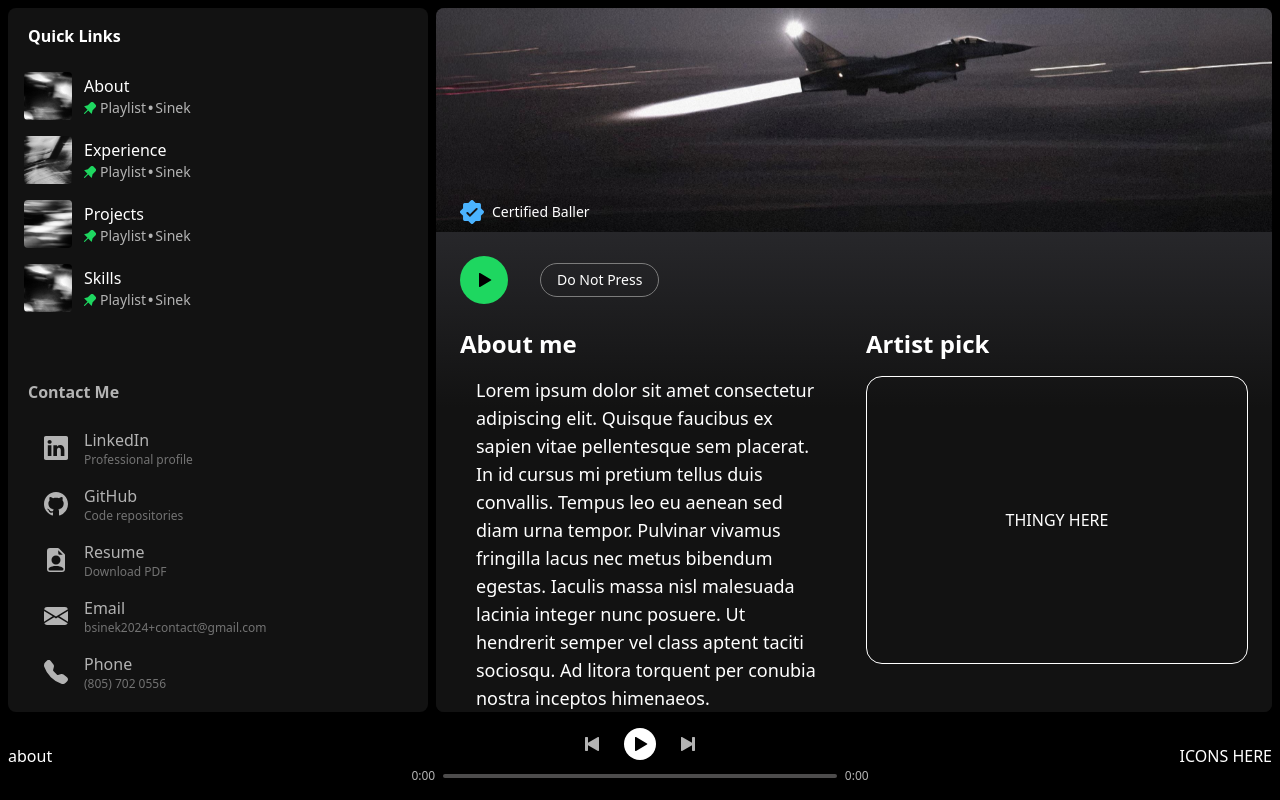
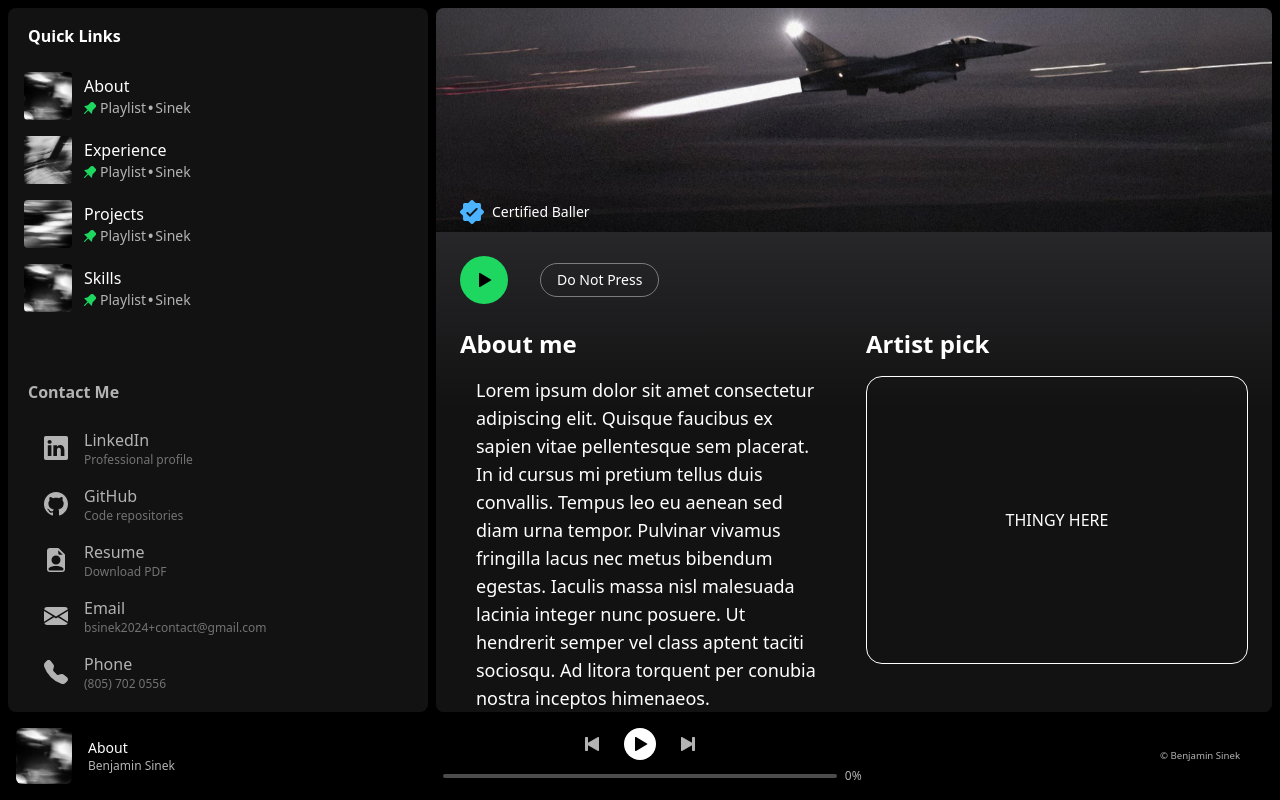
Before and after one commit to bsinek/my-portfolio, a React (Vite) app: page / in a window 1280 px wide. Built offline with nearby package versions, Linux system fonts and the light colour scheme; a web font is replaced by a local one.

Commit message:
feat(playbar): add section data and fully implement playbar

```diff
--- a/src/components/Playbar/Playbar.jsx
+++ b/src/components/Playbar/Playbar.jsx
@@ -1,8 +1,33 @@
 export const Playbar = ({ activeSection, sectionProgress }) => {
+    const sections = {
+        about: {
+            title: "About",
+            img: "img/smoke1.jpg",
+        },
+        experience: {
+            title: "Experience",
+            img: "img/smoke3.jpg",
+        },
+        projects: {
+            title: "Projects",
+            img: "img/smoke2.jpg",
+        },
+        skills: {
+            title: "Skills",
+            img: "img/smoke4.jpg",
+        },
+    }
+
     return (
         <div className="flex items-center justify-between h-22 -m-2 p-2 bg-black">
-            <div className="w-[30%]">
-                {activeSection}
+            <div className="w-[30%] h-14 flex gap-4 pl-2">
+                <div className="h-14 aspect-square bg-dark-grey rounded-md overflow-hidden">
+                    <img src={sections[activeSection].img}/>
+                </div>
+                <div className="flex flex-col justify-center font-light">
+                    <span className="text-sm">{sections[activeSection].title}</span>
+                    <span className="text-light-grey text-xs">Benjamin Sinek</span>
+                </div>
             </div>
             <div className="flex flex-col flex-1 gap-2">
                 <div className="flex justify-center items-center gap-4 h-8">
@@ -24,18 +49,18 @@ export const Playbar = ({ activeSection, sectionProgress }) => {
                 </div>
                 {/* progress bar */}
                 <div className="flex h-4 items-center justify-center gap-2 text-light-grey text-xs tabular-nums">
-                    <div className="w-12 text-right">0:00</div>
+                    <div className="w-12 text-right"></div>
                     <div className="h-1/4 flex-1 bg-dark-grey rounded-xs relative">
                         <div
                             className="absolute left-0 h-full bg-white rounded-xs"
                             style={{ width: `${sectionProgress * 100}%` }}
                         />
                     </div>
-                    <div className="w-12 text-left">0:00</div>
+                    <div className="w-12 text-left">{Math.round(sectionProgress * 100)}%</div>
                 </div>
             </div>
-            <div className="w-[30%] flex justify-end">
-                ICONS HERE
+            <div className="w-[30%] flex justify-end p-8">
+                <span className="text-[0.6rem] text-light-grey">&copy; Benjamin Sinek</span>
             </div>
         </div>
     )
```
